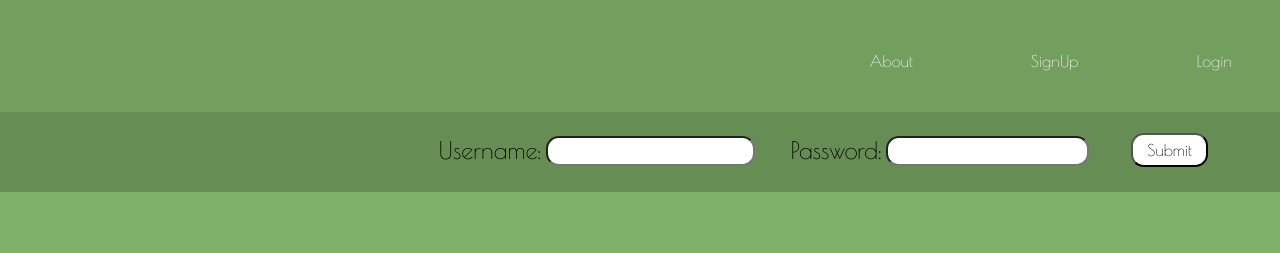
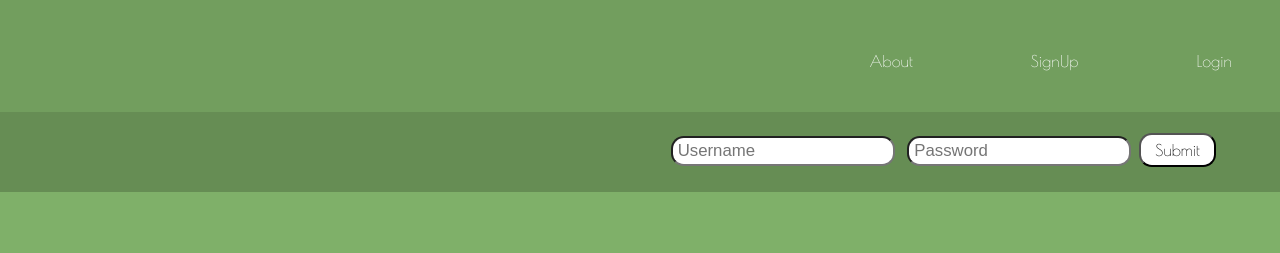
Before and after one commit to msharp101/event-notification-app, a website: page index.html in a window 1280 px wide. Both pictures are taken after a click on the link "Login". Shown: the top 253 px of the page. Drawn offline with nearby package versions, Linux system fonts and the light colour scheme; some packages are replaced by stand-ins of ours.

Commit message:
Added login placeholder text and removed labels

```diff
--- a/app/components/welcome-screen/welcome-view.html
+++ b/app/components/welcome-screen/welcome-view.html
@@ -9,8 +9,8 @@
 	<div class="login-bar cssSlideUp" ng-show="vm.loginVisible">
 		<form novalidate class="simple-form">
 			<div class="login-field"><button type="submit" ng-click="" tabindex=3/><a>Submit</a></button></div>
-    		<div class="login-field"><a>Password: </a> <input type="password" ng-model="user.email" tabindex=2/></div>
-    		<div class="login-field"><a>Username: </a> <input type="text" ng-model="user.name" tabindex=1/></div>
+    		<div class="login-field"><input type="password" ng-model="user.email" tabindex=2 placeholder="Password" /></div>
+    		<div class="login-field"><input type="text" ng-model="user.name" tabindex=1 placeholder="Username"/></div>
 
   </form>
 
--- a/app/components/welcome-screen/welcome.css
+++ b/app/components/welcome-screen/welcome.css
@@ -60,7 +60,7 @@
 
 .login-field {
 	float:right;
-	padding:1.5rem 0.5rem;
+	padding:1.5rem 0rem;
 	font-size:1.5em;
 }
 
@@ -74,10 +74,11 @@
 	float:left;
 	margin-left:0.3rem;
 	font-size:0.7em;
-	width:60%;
+	width:90%;
 	-webkit-border-radius: 0.8rem;
 	-moz-border-radius: 0.8rem;
 	border-radius: 0.8rem;
+	padding-left:0.3rem;
 }
 
 .login-field button{
```
